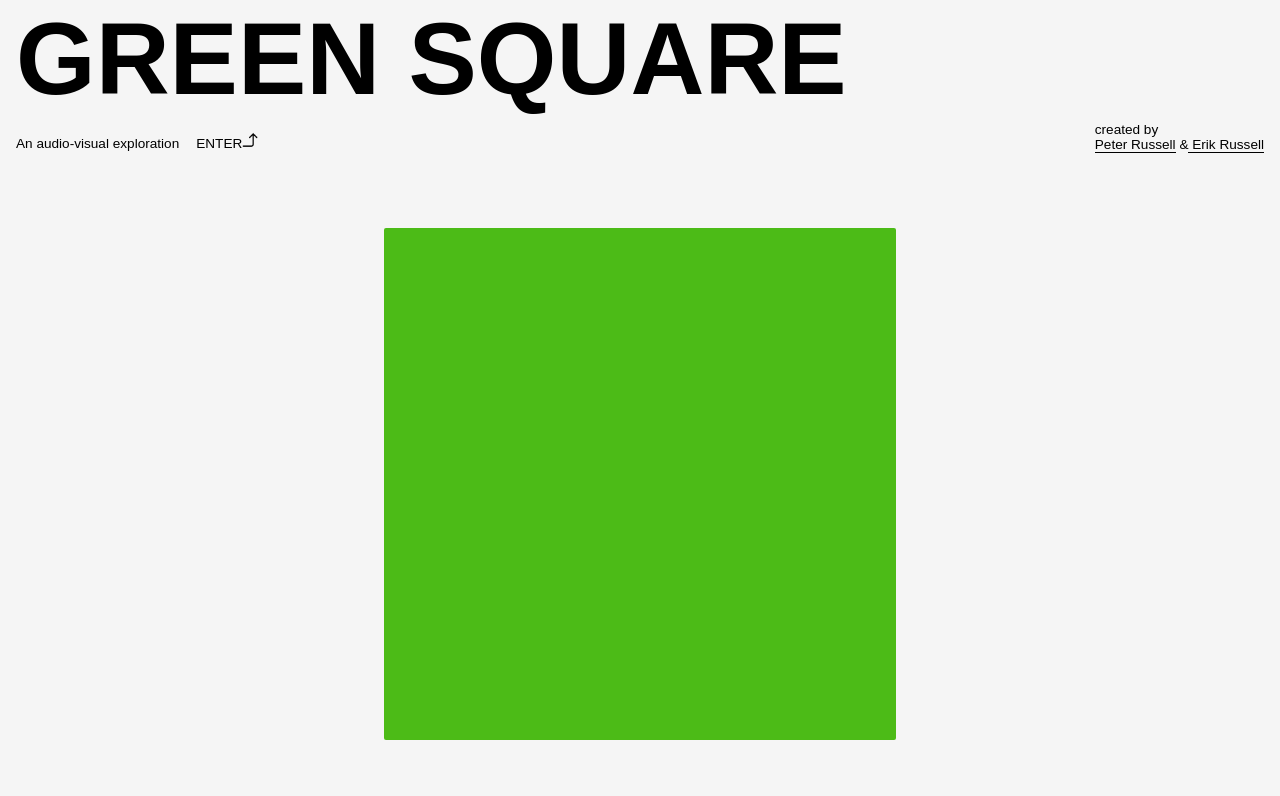
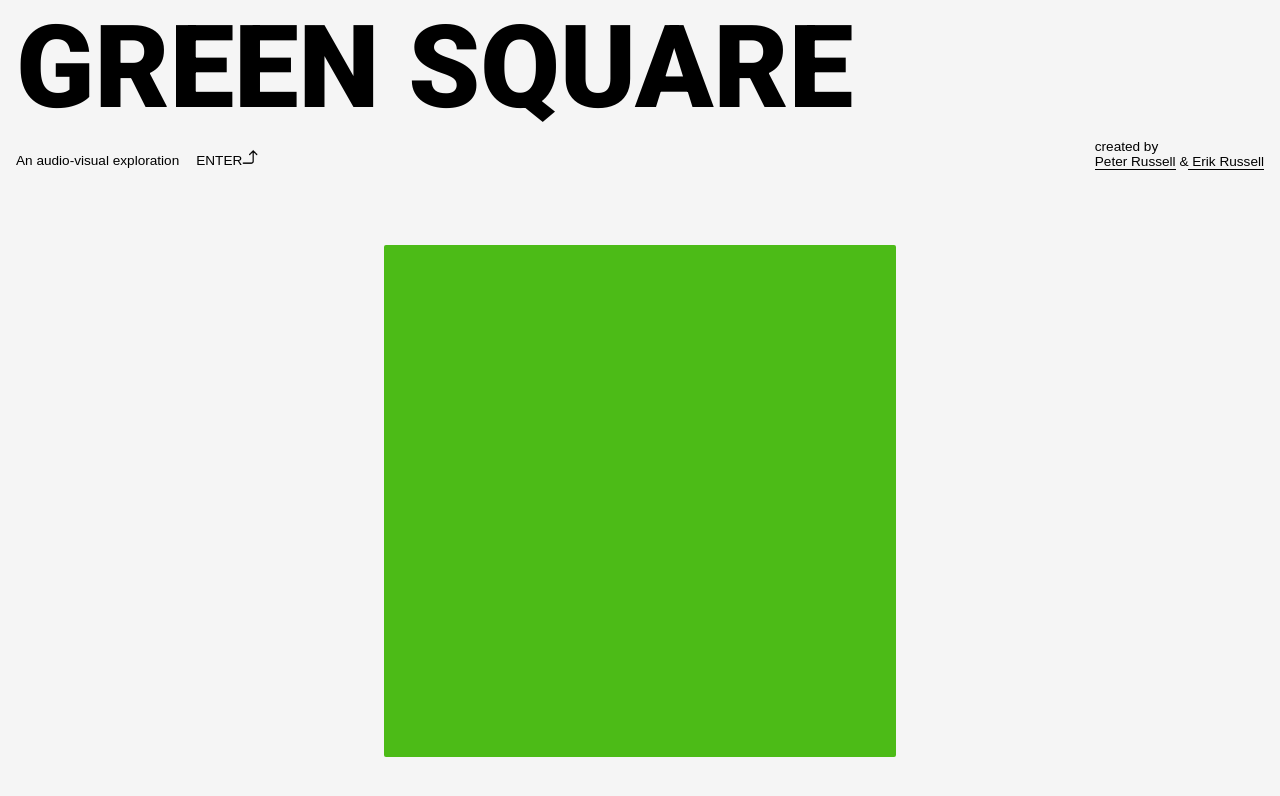
Before and after one commit to Kaltrunner/GreenSquare, a React (Vite) app: page / in a window 1280 px wide. Shown: the top 796 px of the page. Built offline with nearby package versions, Linux system fonts and the light colour scheme.

Commit message:
updated header font

```diff
--- a/index.html
+++ b/index.html
@@ -3,6 +3,12 @@
   <head>
     <meta charset="UTF-8" />
     <link rel="icon" href="https://img.icons8.com/emoji/600/000000/green-square-emoji.png" />
+    <link rel="alternate" hreflang="en" href="https://greensquare.onrender.com/" />
+    <link rel="alternate" hreflang="es" href="https://greensquare.onrender.com/es/" />
+    <link rel="alternate" hreflang="ja" href="https://greensquare.onrender.com/ja/" />
+    <link rel="canonical" href="https://greensquare.onrender.com/"/>
+    <meta name="description" content="a green square that changed to different chades of green over time" />
+    <meta name="description" content="green square" />
     <meta name="viewport" content="width=device-width, initial-scale=1.0" />
     <meta http-equiv="ScreenOrientation" content="autoRotate:disabled">
     <title>GREEN SQUARE</title>
--- a/src/App.css
+++ b/src/App.css
@@ -1,3 +1,5 @@
+@import url('https://fonts.googleapis.com/css2?family=Roboto:ital,wght@0,100;0,300;0,400;0,500;0,700;0,900;1,100;1,300;1,400;1,500;1,700;1,900&display=swap');
+
 ::selection {
   user-select: none;
   }
--- a/src/Components/splashheader/SplashHeader.jsx
+++ b/src/Components/splashheader/SplashHeader.jsx
@@ -44,7 +44,7 @@ function SplashHeader() {
             duration: 1.25,
             opacity: 1,
             x: 0,
-            stagger: 0.1,
+            stagger: 0.015,
           },
           0
         )
@@ -57,7 +57,7 @@ function SplashHeader() {
             duration: 1.25,
             opacity: 1,
             x: 0,
-            stagger: 0.1,
+            stagger: 0.015,
           },
           0
         );
--- a/src/Components/splashheader/splashheader.css
+++ b/src/Components/splashheader/splashheader.css
@@ -10,7 +10,9 @@
 }
 
 .splash-header {
-    font-size: 8vw;
+    font-family: "Roboto", sans-serif;
+    font-weight: 800;
+    font-size: 9vw;
     text-transform: uppercase;
     padding: 0;
     margin: 0;
@@ -18,6 +20,7 @@
 }
 
 .splash-text-div {
+    font-weight: 400;
     width: 100vw;
     margin: 0;
     display: flex;
```
